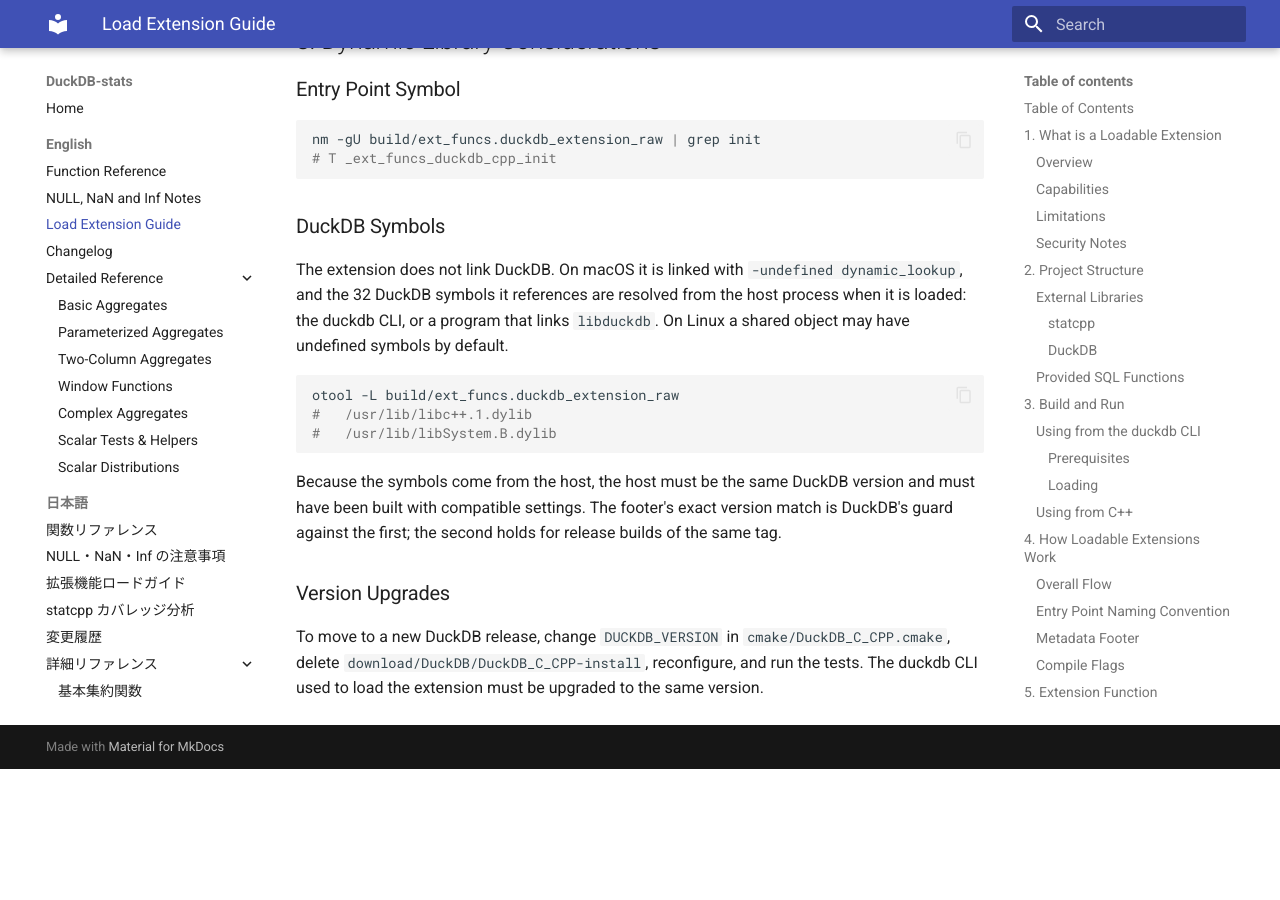
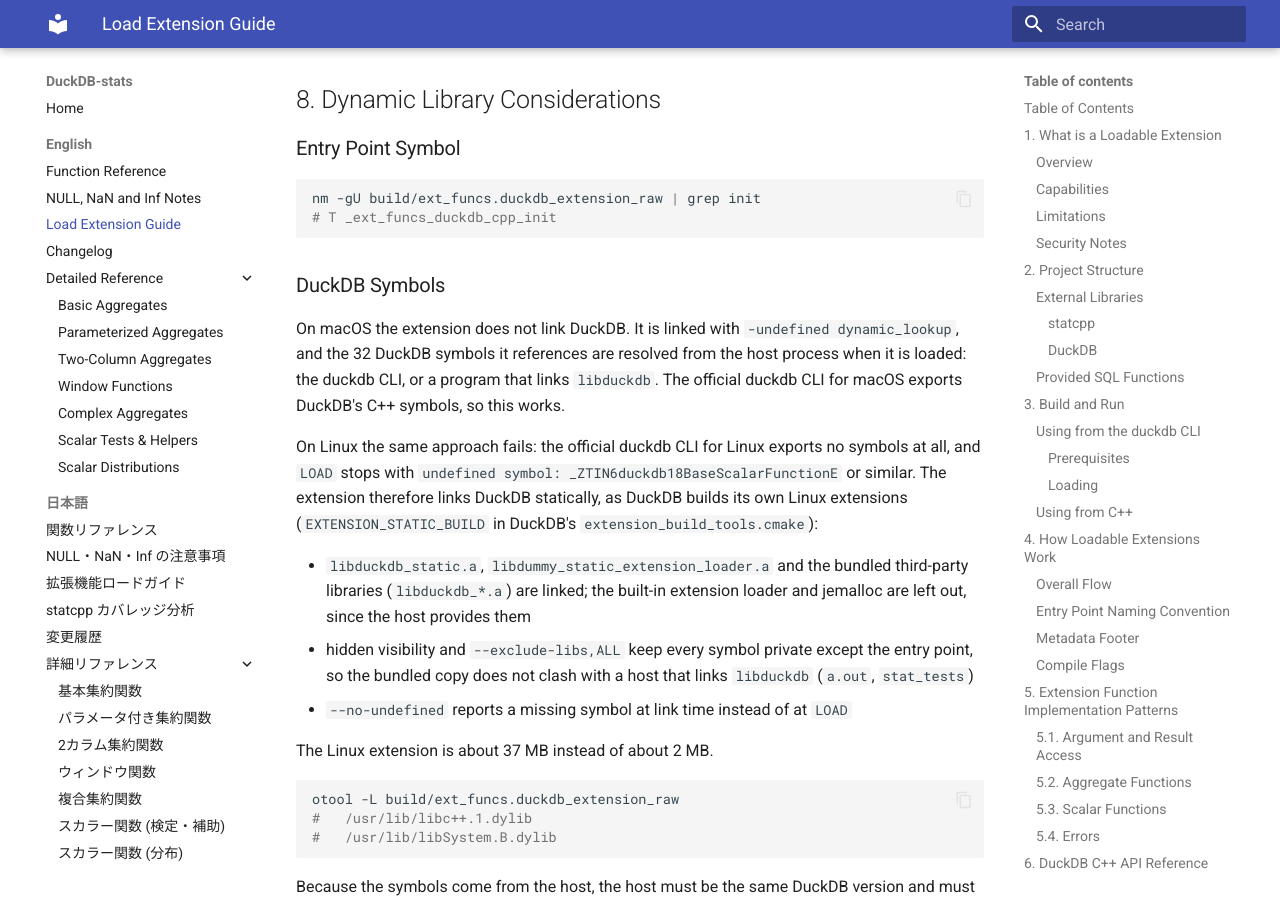
Before and after one commit to mitsuruk/DuckDB-stats, an MkDocs documentation site: the page built from doc/duckdb_LOAD_EXTENSION.md, in a window 1280 px wide and 900 px high, scrolled down 10594 px. Built offline with MkDocs 1.6.1 and Material for MkDocs 9.7.7, drawn with Linux system fonts in a browser that asks for light colours; before the commit the page ends 11363 px from its top, so only the background shows below that; some of the changed text lies outside the part shown.

Commit message:
Link DuckDB statically into the extension on Linux
The official duckdb CLI for Linux exports no symbols, so an extension that
leaves DuckDB's symbols undefined fails to load with "undefined symbol:
_ZTIN6duckdb18BaseScalarFunctionE". Build it the way DuckDB builds its own
Linux extensions (EXTENSION_STATIC_BUILD):

- link libduckdb_static.a, the dummy extension loader and the bundled
  third-party libraries; leave out the built-in extension loader and
  jemalloc, which the host provides
- hide every symbol except the entry point (hidden visibility,
  --exclude-libs,ALL), so the bundled copy does not clash with a host
  that links libduckdb
- add --gc-sections and --no-undefined
- macOS is unchanged

Verified on Ubuntu 24.04 arm64 (Parallels VM and Docker) with the official
CLI v1.5.6, a.out (266 demos) and stat_tests (451 tests).

Docs (en/ja): Linux prerequisites (ninja-build, 8 GB of memory), tested
environments, the Linux link in the extension guide, and changelog
entries for Linux support and the sample database.

````diff
--- a/doc/CHANGELOG-ja.md
+++ b/doc/CHANGELOG-ja.md
@@ -26,6 +26,9 @@ DuckDB-stats の変更履歴を記録する。
 - `doc/nan_notes.md` / `doc/nan_notes-ja.md`: `NULL`、NaN、Inf の扱いを関数の種類ごとにまとめた。
 - Google Test スイート(451 件)と結合テストランナー `a.out`(デモ 266 件)。スイートには sqlite3-stats のテスト、
   ローリング統計量・`stat_moving_avg`・`stat_lag` の値のテスト、上記の `NULL`・NaN・Inf の規則のテストを含む。
+- Linux では、DuckDB 自身の Linux 用拡張と同じく、DuckDB を拡張に静的リンクする。
+  Linux の公式 duckdb CLI はシンボルを公開しないため。Ubuntu 24.04 の公式 CLI v1.5.6 にロードできる。
+- `tests/sample/`: そのまま実行できる 100 件のサンプルデータベースと 7 つのクエリ。
 
 ### 変更(sqlite3-stats との違い)
 
--- a/doc/duckdb_LOAD_EXTENSION-ja.md
+++ b/doc/duckdb_LOAD_EXTENSION-ja.md
@@ -237,6 +237,8 @@ function」で失敗する。
 - C++17、`-Wall -Wextra -Wpedantic`
 - DuckDB のヘッダーは `SYSTEM` ヘッダーとしてインクルードし、DuckDB 自身の警告をビルドに混ぜない
 - macOS: `-undefined dynamic_lookup`(DuckDB のシンボルはロード時にホストから解決される)
+- Linux: DuckDB を拡張に静的リンクする。hidden visibility、`--exclude-libs,ALL`、`--gc-sections`、
+  `--no-undefined` を指定する(「DuckDB のシンボル」の節を参照)
 
 ---
 
@@ -397,9 +399,21 @@ nm -gU build/ext_funcs.duckdb_extension_raw | grep init
 
 ### DuckDB のシンボル
 
-拡張は DuckDB をリンクしない。macOS では `-undefined dynamic_lookup` でリンクし、参照する 32 個の DuckDB
+macOS では、拡張は DuckDB をリンクしない。`-undefined dynamic_lookup` でリンクし、参照する 32 個の DuckDB
 シンボルはロード時にホストプロセス(duckdb CLI、または `libduckdb` をリンクしたプログラム)から解決される。
-Linux の共有オブジェクトは既定で未定義シンボルを持てる。
+macOS の公式 duckdb CLI は DuckDB の C++ シンボルを公開しているため、これで動く。
+
+Linux では同じ方法は使えない。Linux の公式 duckdb CLI はシンボルを 1 つも公開しておらず、`LOAD` は
+`undefined symbol: _ZTIN6duckdb18BaseScalarFunctionE` などで失敗する。そこで DuckDB 自身の Linux 用拡張と同じく
+(DuckDB の `extension_build_tools.cmake` の `EXTENSION_STATIC_BUILD`)、DuckDB を静的リンクする:
+
+- `libduckdb_static.a`、`libdummy_static_extension_loader.a`、同梱のサードパーティ製ライブラリ(`libduckdb_*.a`)を
+  リンクする。組み込みの拡張ローダーと jemalloc はホストが持つため除く
+- hidden visibility と `--exclude-libs,ALL` で、エントリポイント以外のシンボルをすべて非公開にする。
+  これにより、同梱した DuckDB が `libduckdb` をリンクしたホスト(`a.out`、`stat_tests`)と衝突しない
+- `--no-undefined` で、シンボルの不足を `LOAD` 時ではなくリンク時に検出する
+
+Linux の拡張は約 2 MB ではなく約 37 MB になる。
 
 ```bash
 otool -L build/ext_funcs.duckdb_extension_raw
--- a/doc/duckdb_LOAD_EXTENSION.md
+++ b/doc/duckdb_LOAD_EXTENSION.md
@@ -238,6 +238,8 @@ module after every build (so a rebuild never stacks a second footer):
 - C++17, `-Wall -Wextra -Wpedantic`
 - DuckDB headers are included as `SYSTEM` headers so their own warnings stay out of the build
 - macOS: `-undefined dynamic_lookup` (DuckDB symbols are resolved from the host when loaded)
+- Linux: DuckDB is linked statically into the extension, with hidden visibility, `--exclude-libs,ALL`,
+  `--gc-sections` and `--no-undefined` (see [DuckDB Symbols](#duckdb-symbols))
 
 ---
 
@@ -403,9 +405,23 @@ nm -gU build/ext_funcs.duckdb_extension_raw | grep init
 
 ### DuckDB Symbols
 
-The extension does not link DuckDB. On macOS it is linked with `-undefined dynamic_lookup`, and the 32 DuckDB
+On macOS the extension does not link DuckDB. It is linked with `-undefined dynamic_lookup`, and the 32 DuckDB
 symbols it references are resolved from the host process when it is loaded: the duckdb CLI, or a program that
-links `libduckdb`. On Linux a shared object may have undefined symbols by default.
+links `libduckdb`. The official duckdb CLI for macOS exports DuckDB's C++ symbols, so this works.
+
+On Linux the same approach fails: the official duckdb CLI for Linux exports no symbols at all, and `LOAD` stops
+with `undefined symbol: _ZTIN6duckdb18BaseScalarFunctionE` or similar. The extension therefore links DuckDB
+statically, as DuckDB builds its own Linux extensions (`EXTENSION_STATIC_BUILD` in DuckDB's
+`extension_build_tools.cmake`):
+
+- `libduckdb_static.a`, `libdummy_static_extension_loader.a` and the bundled third-party libraries
+  (`libduckdb_*.a`) are linked; the built-in extension loader and jemalloc are left out, since the host
+  provides them
+- hidden visibility and `--exclude-libs,ALL` keep every symbol private except the entry point, so the bundled
+  copy does not clash with a host that links `libduckdb` (`a.out`, `stat_tests`)
+- `--no-undefined` reports a missing symbol at link time instead of at `LOAD`
+
+The Linux extension is about 37 MB instead of about 2 MB.
 
 ```bash
 otool -L build/ext_funcs.duckdb_extension_raw
````
Also changed, not shown: CMakeLists.txt (+39 -2 lines), README-ja.md (+3 -2 lines), README.md (+4 -2 lines), doc/CHANGELOG.md (+4 -0 lines).
